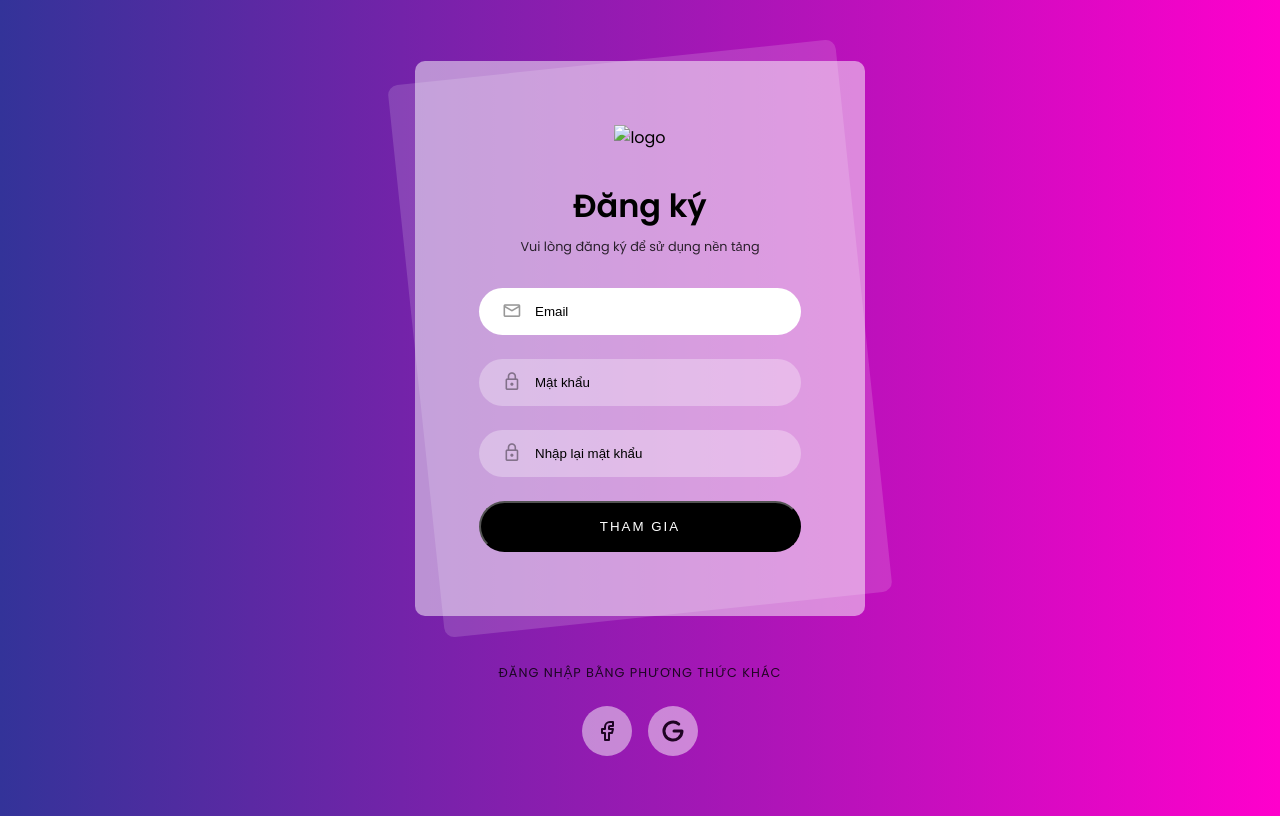
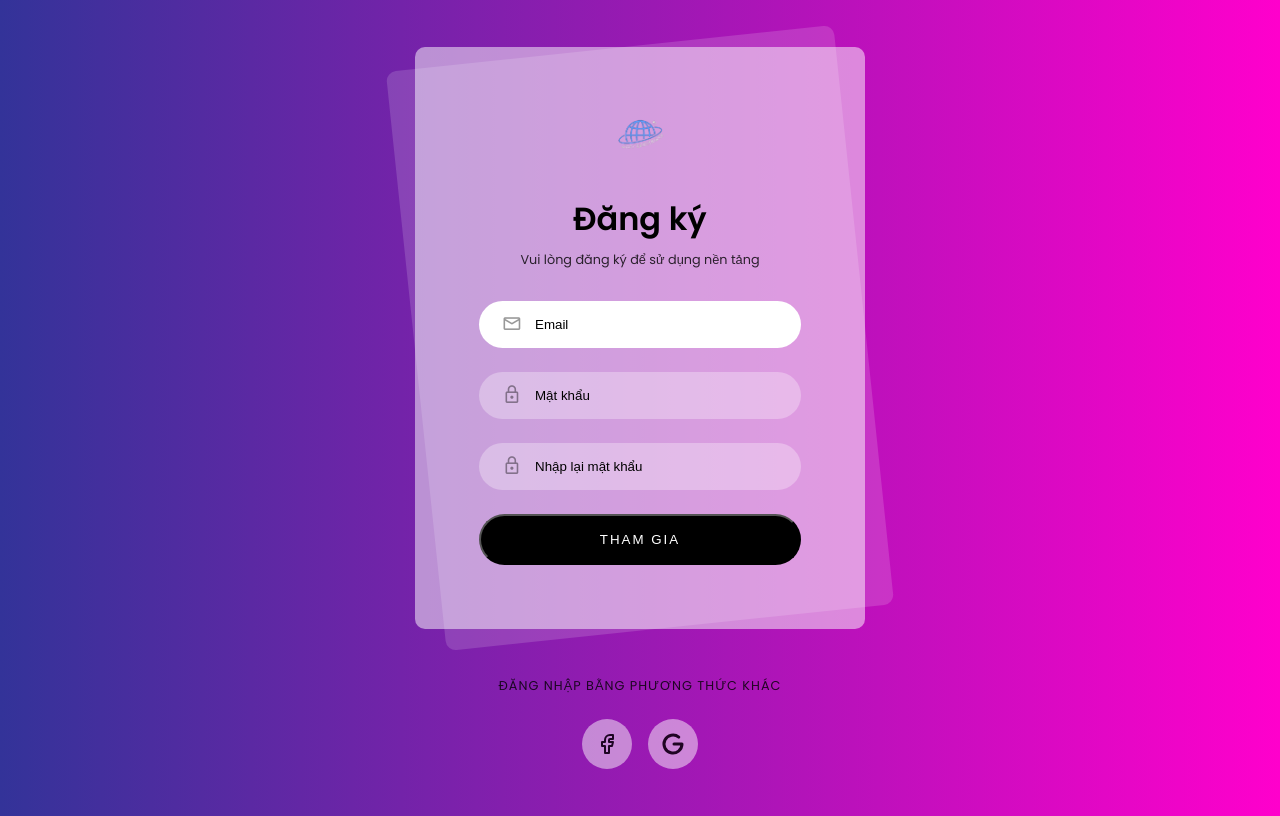
Before and after one commit to thaidan13/DotNetPoly, a plain HTML site: page Sign-Up-main/join.html in a window 1280 px wide. Drawn offline with nearby package versions, Linux system fonts and the light colour scheme.

Commit message:
Update join.html

```diff
--- a/Sign-Up-main/join.html
+++ b/Sign-Up-main/join.html
@@ -4,7 +4,7 @@
     <meta charset="UTF-8">
     <meta http-equiv="X-UA-Compatible" content="IE=edge">
     <meta name="viewport" content="width=device-width, initial-scale=1.0">
-    <link rel="icon" href="/Image/Avt.png" type="image/icon type">
+    <link rel="icon" href="./Image/Avt.png" type="image/icon type">
     <link rel="stylesheet" href="style.css"/>
     <link rel="stylesheet" href="https://fonts.googleapis.com/css2?family=Material+Symbols+Rounded:opsz,wght,FILL,GRAD@48,600,0,0" />
     <title>Đăng ký</title>
@@ -15,7 +15,7 @@
     <div class="login-card-container">
         <div class="login-card">
             <div class="login-card-logo">
-                <img src="./Image/Avt.png" alt="logo">
+                <img src="../Image/Avt.png" alt="logo">
             </div>
             <div class="login-card-header">
                 <h1>Đăng ký</h1>
```
